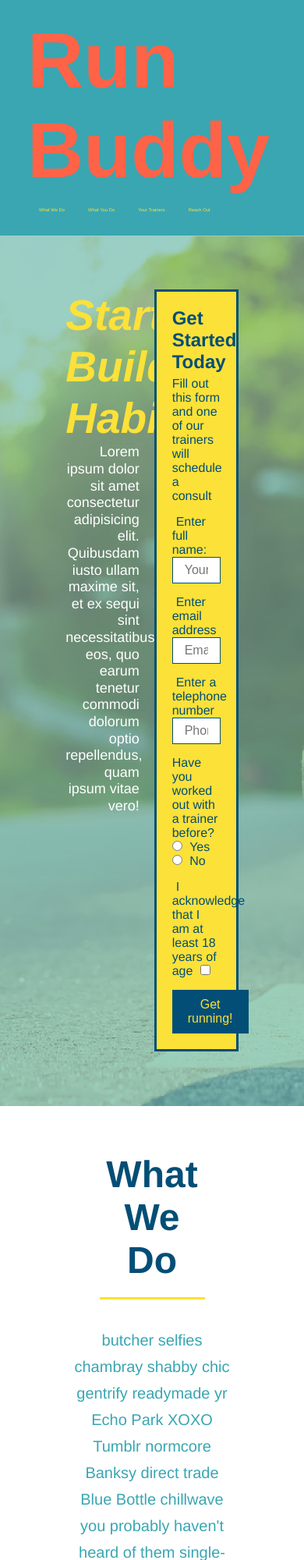
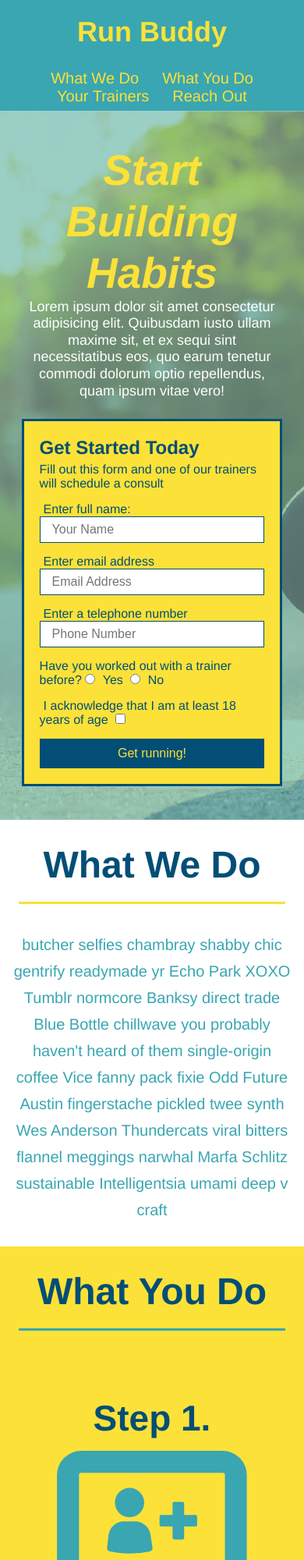
Before and after one commit to jleitz27/run-buddy, a plain HTML site: page index.html in a window 390 px wide. Shown: the top 2000 px of the page at 78% size. Drawn offline with Linux system fonts and the light colour scheme.

Commit message:
added mediaqueries

```diff
--- a/assets/css/style.css
+++ b/assets/css/style.css
@@ -329,24 +329,109 @@ section {
 
 /* Media Query for Smaller Desktop Screen and Smaller */
 @media screen and (max-width: 980px) {
-    header h1 a {
-        /*this will be applied on any scfreen smaller than 980px */
-        color: tomato;
+    header {
+        padding-bottom: 0;
+        justify-content: center;
     }
+
+    header h1 {
+        width: 100%;
+        text-align: center;
+    }
+
+    header nav ul {
+        margin-top: 20px;
+        width: 100%;
+        justify-content: center;
+    }
+
+    header nav ul li a {
+        font-size: 20px;
+    }
+
+    footer h2, footer div {
+        text-align: center;
+        width: 100%;
+    }
+
+    .hero-cta, .hero-form {
+        width: 100%;
+    }
+
+    .hero-cta {
+        text-align: center;
+    }
+
+    .section-title {
+        width: 80%;
+    }
+
+    .trainer {
+        flex: 0 70%;
+    }
+
+    .contact-info iframe {
+        flex: 1 100%;
+    }
+
 }
 
 /* Media Query for Tablets and Smaller */
 @media screen and (max-width: 768px) {
-    header h1 {
-        /*this will be applied on any screen between 768px and 575px */
-        font-size: 80px;
+    section {
+        padding: 30px 15px;
+    }
+
+    .step h3 {
+        flex: 1 100%;
+        text-align: center;
+    }
+
+    .step-info {
+        flex: 2 100%;
+        text-align: center;
+        justify-content: center;
+    }
+
+    .step-img {
+        flex: 0 32%;
+        margin-right: 0;
+        margin-top: 15px;
+        margin-bottom: 15px;
+    }
+
+    .step-text {
+        flex: 100%;
     }
 }
 
 /* Media Query for Mobile phones and Smaller */
 @media screen and (max-width: 575px) {
-    header h1 {
-        /* this will be appied on any screen smaller than 575px */
-        font-size: 100px;
+    .hero-form button {
+        width: 100%;
+    }
+
+    .section-title {
+        width: 95%;
+    }
+
+    .intro p {
+        width: 100%;
+    }
+
+    .trainer {
+        float: 0 100%;
+    }
+
+    .contact-info {
+        text-align: center;
+    }
+
+    .contact-info >* {
+        flex: 0 100%;
+    }
+
+    .contact-form {
+        order: 3;
     }
 }
```
